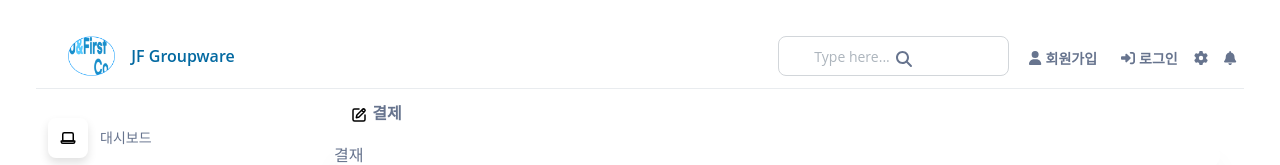
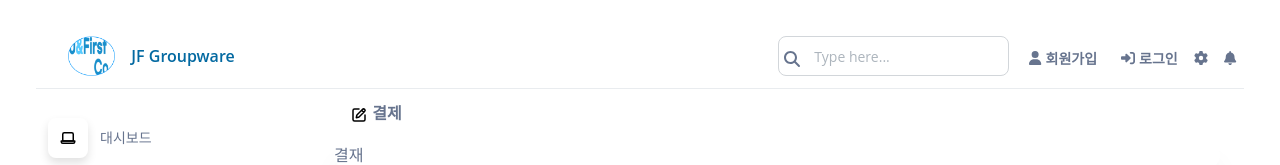
Before and after one commit to eunbbori/gwNew, a Next.js app: page /approval in a window 1280 px wide. Shown: the top 165 px of the page. Built offline with nearby package versions, Linux system fonts and the light colour scheme; no server answers.

Commit message:
출퇴근버튼 및 검색창 css 수정

```diff
--- a/src/components/AttendanceBtnGroup.tsx
+++ b/src/components/AttendanceBtnGroup.tsx
@@ -21,7 +21,7 @@ const AttendanceBtnGroup = () => {
     console.log('off!');
   };
   return (
-    <ul className="flex">
+    <ul className="flex mr-8">
       {status === 'authenticated' && session.user?.email === 'ironman@jnfirst.com' ? (
         <>
           <li className="flex items-center">
--- a/src/components/Header.tsx
+++ b/src/components/Header.tsx
@@ -26,7 +26,7 @@ const Header = () => {
       <div className="flex h-10">
         <CompanyLogo imgSrc={jnFirstLogo} companyNm="JF Groupware" />
         <div className="justify-end relative flex flex-wrap items-stretch w-full transition-all rounded-lg ease-soft">
-          <div className="flex max-h-[50px] place-content-center">
+          <div className="flex max-h-[50px]">
             <AttendanceBtnGroup />
             <Search />
           </div>
--- a/src/components/Search.tsx
+++ b/src/components/Search.tsx
@@ -3,16 +3,18 @@ import { faMagnifyingGlass } from '@fortawesome/free-solid-svg-icons';
 
 const Search = () => {
   return (
-    <>
-      <span className="z-10 self-center absolute">
-        <FontAwesomeIcon icon={faMagnifyingGlass} />
-      </span>
+    <div className="flex">
+      <div className="flex">
+        <span className="z-10 self-center absolute ml-[5px]">
+          <FontAwesomeIcon icon={faMagnifyingGlass} />
+        </span>
+      </div>
       <input
         type="text"
         className="self-center mb-[5px] pl-8.75 mr-5 text-sm focus:shadow-soft-primary-outline ease-soft leading-5.6 relative w-50 h-10 -ml-px block rounded-lg border border-solid border-gray-300 bg-white bg-clip-padding py-2 pr-3 text-gray-700 transition-all placeholder:text-gray-500 focus:border-fuchsia-300 focus:outline-none focus:transition-shadow"
         placeholder="Type here..."
       />
-    </>
+    </div>
   );
 };
 export default Search;
```
Also changed, not shown: src/graphql/Attendance.gql (deleted, +0 -12 lines).
